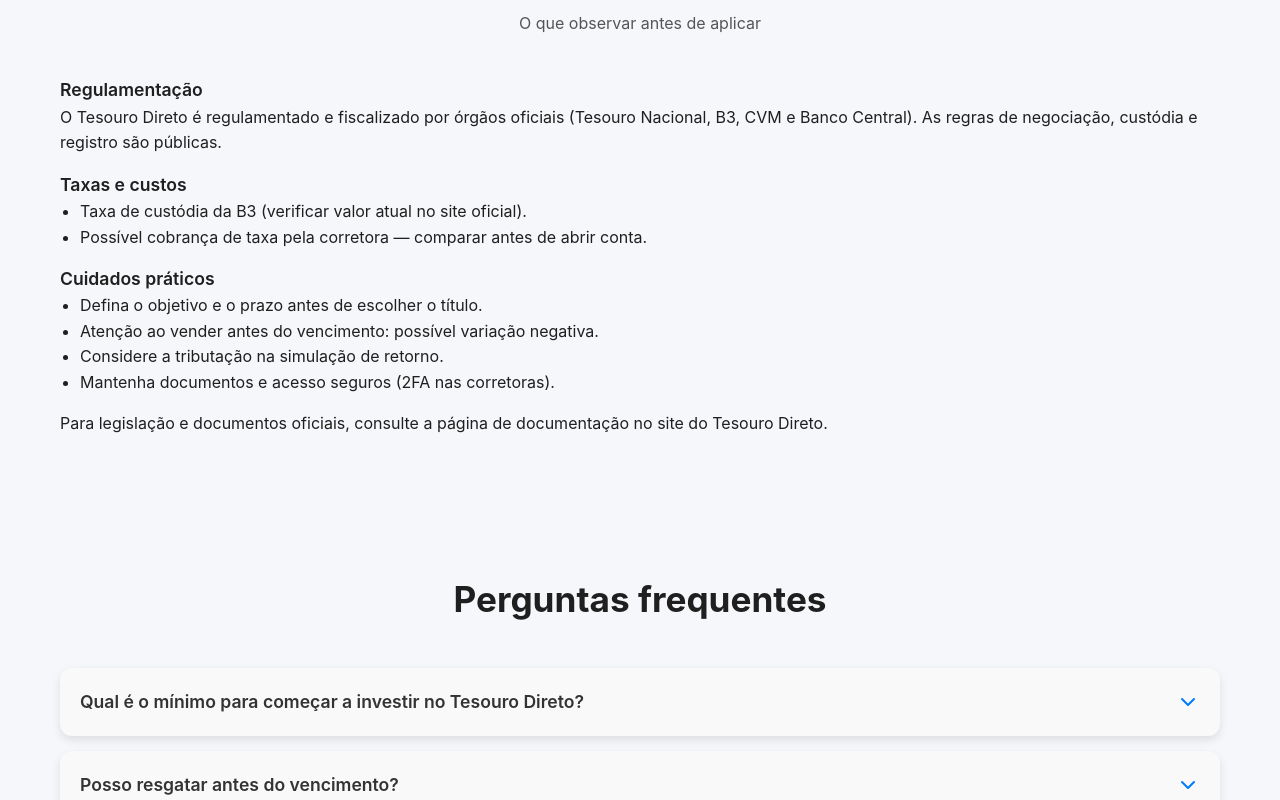
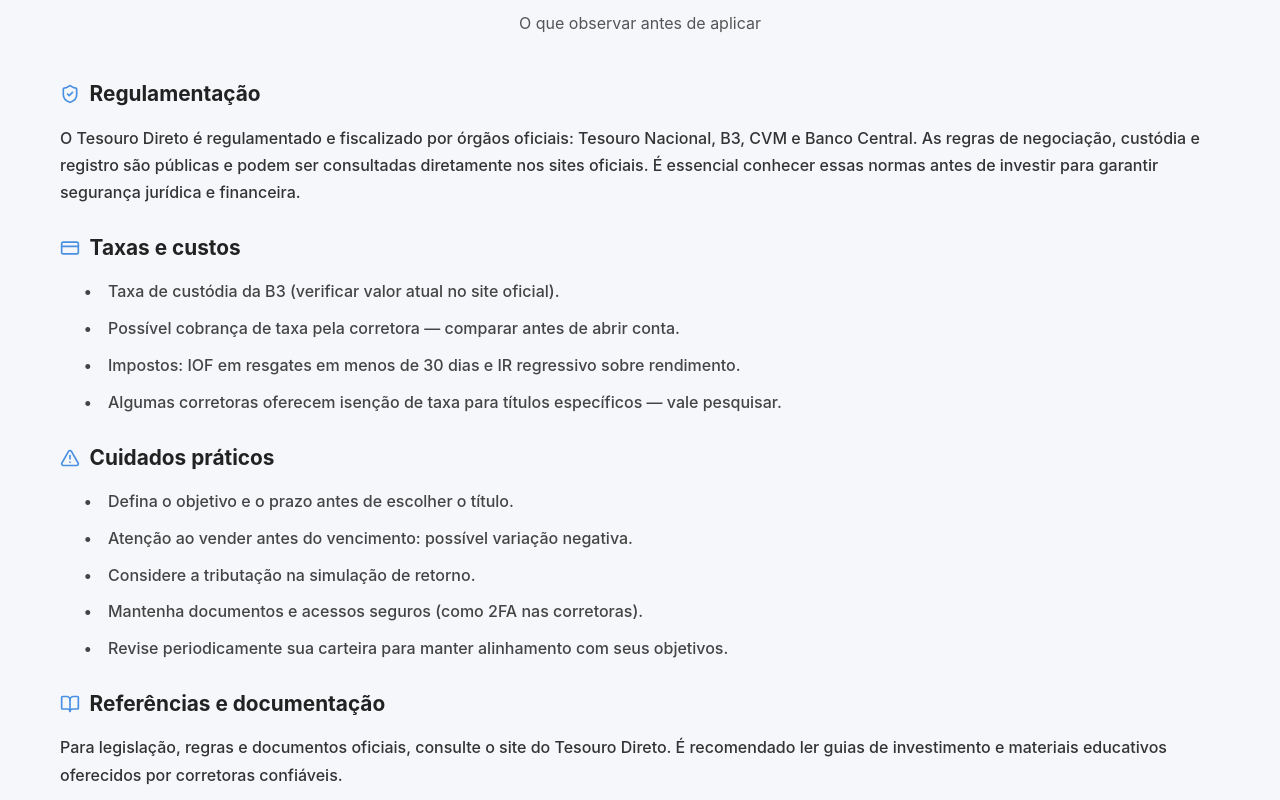
Before and after one commit to silvio009/Astrocash-Frontend, a React (Vite) app: page /tesouro_direto in a window 1280 px wide. Shown: the part 3080-3880 px from the top of the page. Built offline with nearby package versions, Linux system fonts and the light colour scheme.

Commit message:
finished TesouroDireto.tsx

```diff
--- a/src/pages/TesouroDireto/TesouroDireto.css
+++ b/src/pages/TesouroDireto/TesouroDireto.css
@@ -334,3 +334,58 @@
 .td-prose p {
   margin-bottom: 15px;
 }
+
+
+/* prose enhaced*/
+
+.td-prose-enhanced {
+  font-family: 'Inter', sans-serif;
+  line-height: 1.7;
+  color: #1f1f1f;
+  margin-top: 2rem;
+}
+
+.td-prose-enhanced h4 {
+  display: flex;
+  align-items: center;
+  font-weight: 700;
+  font-size: 1.3rem;
+  margin-top: 1.5rem;
+  margin-bottom: 0.8rem;
+  color: #222;
+}
+
+.td-prose-enhanced .td-icon {
+  margin-right: 0.6rem;
+  color: #4a90e2;
+  width: 20px;
+  height: 20px;
+}
+
+.td-prose-enhanced p {
+  margin-bottom: 1rem;
+  font-weight: 500;
+  font-size: 1rem;
+  color: #333;
+}
+
+.td-prose-enhanced ul {
+  margin-left: 1.5rem;
+  margin-bottom: 1rem;
+}
+
+.td-prose-enhanced li {
+  margin-bottom: 0.6rem;
+  font-weight: 500;
+  color: #444;
+  display: flex;
+  align-items: center;
+  gap: 0.5rem;
+}
+
+.td-prose-enhanced li::before {
+  content: "•";
+  font-weight: bold;
+  display: inline-block;
+  width: 1em;
+}
--- a/src/pages/TesouroDireto/TesouroDireto.tsx
+++ b/src/pages/TesouroDireto/TesouroDireto.tsx
@@ -13,6 +13,7 @@
   AlertTriangle,
   Coins,
   ChevronDown,
+  CreditCard
 } from "lucide-react";
 
 import Header from "../../components/Header/Header";
@@ -251,25 +252,37 @@
 
         {/* LEGISLAÇÃO E CUIDADOS */}
             <Section title="Legislação e cuidados" subtitle="O que observar antes de aplicar">
-          <div className="td-prose">
-            <h4>Regulamentação</h4>
-            <p>O Tesouro Direto é regulamentado e fiscalizado por órgãos oficiais (Tesouro Nacional, B3, CVM e Banco Central). As regras de negociação, custódia e registro são públicas.</p>
+            <div className="td-prose-enhanced">
 
-            <h4>Taxas e custos</h4>
+                <h4><ShieldCheck className="td-icon" /> Regulamentação</h4>
+                <p>
+                O Tesouro Direto é regulamentado e fiscalizado por órgãos oficiais: Tesouro Nacional, B3, CVM e Banco Central.
+                As regras de negociação, custódia e registro são públicas e podem ser consultadas diretamente nos sites oficiais.
+                É essencial conhecer essas normas antes de investir para garantir segurança jurídica e financeira.
+                </p>
+
+                <h4><CreditCard className="td-icon" /> Taxas e custos</h4>
                 <ul>
                 <li>Taxa de custódia da B3 (verificar valor atual no site oficial).</li>
                 <li>Possível cobrança de taxa pela corretora — comparar antes de abrir conta.</li>
+                <li>Impostos: IOF em resgates em menos de 30 dias e IR regressivo sobre rendimento.</li>
+                <li>Algumas corretoras oferecem isenção de taxa para títulos específicos — vale pesquisar.</li>
                 </ul>
 
-            <h4>Cuidados práticos</h4>
+                <h4><AlertTriangle className="td-icon" /> Cuidados práticos</h4>
                 <ul>
                 <li>Defina o objetivo e o prazo antes de escolher o título.</li>
                 <li>Atenção ao vender antes do vencimento: possível variação negativa.</li>
                 <li>Considere a tributação na simulação de retorno.</li>
-              <li>Mantenha documentos e acesso seguros (2FA nas corretoras).</li>
+                <li>Mantenha documentos e acessos seguros (como 2FA nas corretoras).</li>
+                <li>Revise periodicamente sua carteira para manter alinhamento com seus objetivos.</li>
                 </ul>
 
-            <p>Para legislação e documentos oficiais, consulte a página de documentação no site do Tesouro Direto.</p>
+                <h4><BookOpen className="td-icon" /> Referências e documentação</h4>
+                <p>
+                Para legislação, regras e documentos oficiais, consulte o site do Tesouro Direto. É recomendado ler guias de investimento e materiais educativos oferecidos por corretoras confiáveis.
+                </p>
+
             </div>
             </Section>
 
```
Lines whose indentation alone changed are shown as unchanged.
